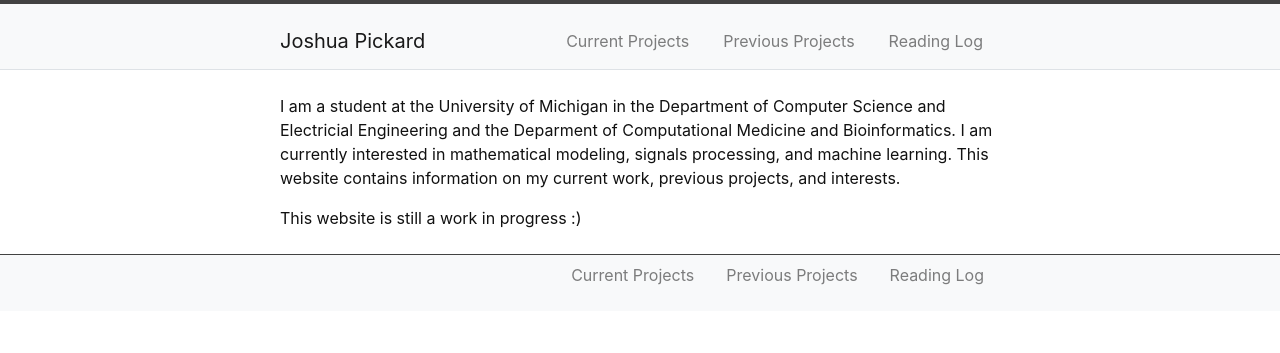
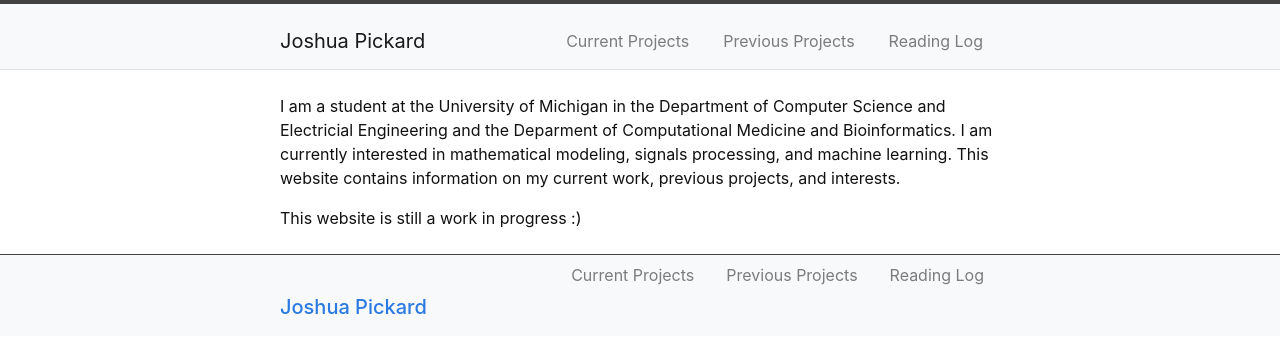
Before and after one commit to Jpickard1/jpickard1.github.io, a Jekyll site: the page built from index.md, in a window 1280 px wide. Shown: the top 353 px of the page. Built offline with Jekyll 4.4.1, drawn with Linux system fonts in a browser that asks for light colours.

Commit message:
Update footer.html

```diff
--- a/_includes/template/footer.html
+++ b/_includes/template/footer.html
@@ -8,6 +8,11 @@
       </ul>
     </nav>
     <div class="row align-items-center pb-3">
+        <div class="col-md">
+          <a class="h5" href="{{ '/' | relative_url }}">{{ site.title }}</a>
+          <br>
+          <!--<span class="pl-3"><a href="https://creativecommons.org/licenses/by-sa/4.0/">cc-by-sa</a> {{ site.pub_year }} <a href="https://github.com/{{ site.github_username }}">{{ site.author }}</a></span>-->
+        </div>
         <div class="col-md">
           {% if site.search == true %}
           <script>
```
